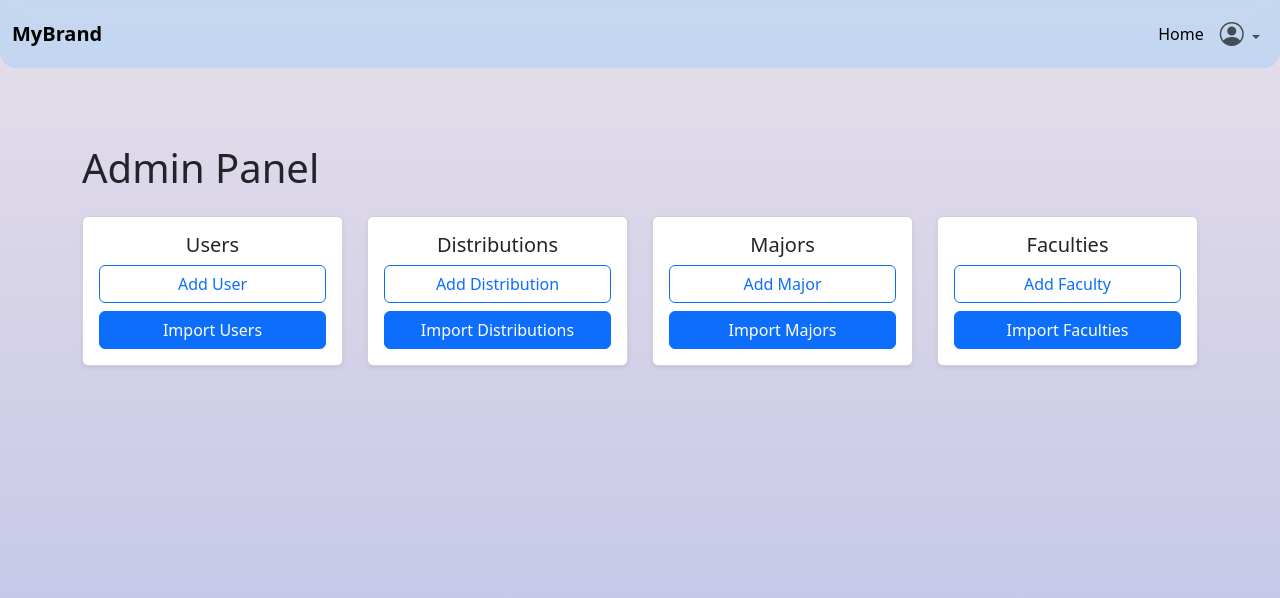
After one commit to Hriis1/TUChoises, a PHP site: page /users/adminPanel.php in a window 1280 px wide. The commit adds this page. Shown: the top 598 px of the page. Run offline with PHP 8.4, Linux system fonts and the light colour scheme; the visitor is signed in with stand-in values (Sample User, id 1); tables that the repository leaves empty or names only in its code hold one stand-in row (values such as "Sample post").

Commit message:
path for header

```diff
--- a/header.php
+++ b/header.php
@@ -17,7 +17,13 @@ if (!isset($_SESSION["userID"])) {
 
 //User is logged in
 $user = new User($_SESSION["userID"], $mysqli);
-echo $user->getNames();
+
+// calculate URL path to project root (the folder of this file)
+$projectRoot = str_replace(
+    realpath($_SERVER['DOCUMENT_ROOT']),
+    '',
+    realpath(__DIR__ . '/')
+);
 
 ?>
 <!DOCTYPE html>
@@ -32,6 +38,7 @@ echo $user->getNames();
     <link rel="stylesheet" href="https://cdn.jsdelivr.net/npm/bootstrap-icons@1.10.5/font/bootstrap-icons.css">
 
 
+    <base href="<?= $projectRoot ?>\">
     <link rel="stylesheet" href="css/navbar.css">
 
     <style>
--- /dev/null
+++ b/users/adminPanel.php
@@ -0,0 +1,59 @@
+<?php
+require_once "../header.php";
+?>
+
+<main>
+    <div class="container py-5">
+        <h1 class="mb-4">Admin Panel</h1>
+        <div class="row g-4">
+            <div class="col-sm-6 col-lg-3">
+                <div class="card shadow-sm">
+                    <div class="card-body text-center">
+                        <h5 class="card-title">Users</h5>
+                        <div class="d-grid gap-2">
+                            <button class="btn btn-outline-primary">Add User</button>
+                            <button class="btn btn-primary">Import Users</button>
+                        </div>
+                    </div>
+                </div>
+            </div>
+            <div class="col-sm-6 col-lg-3">
+                <div class="card shadow-sm">
+                    <div class="card-body text-center">
+                        <h5 class="card-title">Distributions</h5>
+                        <div class="d-grid gap-2">
+                            <button class="btn btn-outline-primary">Add Distribution</button>
+                            <button class="btn btn-primary">Import Distributions</button>
+                        </div>
+                    </div>
+                </div>
+            </div>
+            <div class="col-sm-6 col-lg-3">
+                <div class="card shadow-sm">
+                    <div class="card-body text-center">
+                        <h5 class="card-title">Majors</h5>
+                        <div class="d-grid gap-2">
+                            <button class="btn btn-outline-primary">Add Major</button>
+                            <button class="btn btn-primary">Import Majors</button>
+                        </div>
+                    </div>
+                </div>
+            </div>
+            <div class="col-sm-6 col-lg-3">
+                <div class="card shadow-sm">
+                    <div class="card-body text-center">
+                        <h5 class="card-title">Faculties</h5>
+                        <div class="d-grid gap-2">
+                            <button class="btn btn-outline-primary">Add Faculty</button>
+                            <button class="btn btn-primary">Import Faculties</button>
+                        </div>
+                    </div>
+                </div>
+            </div>
+        </div>
+    </div>
+</main>
+
+<?php
+require_once "../footer.php";
+?>
```
